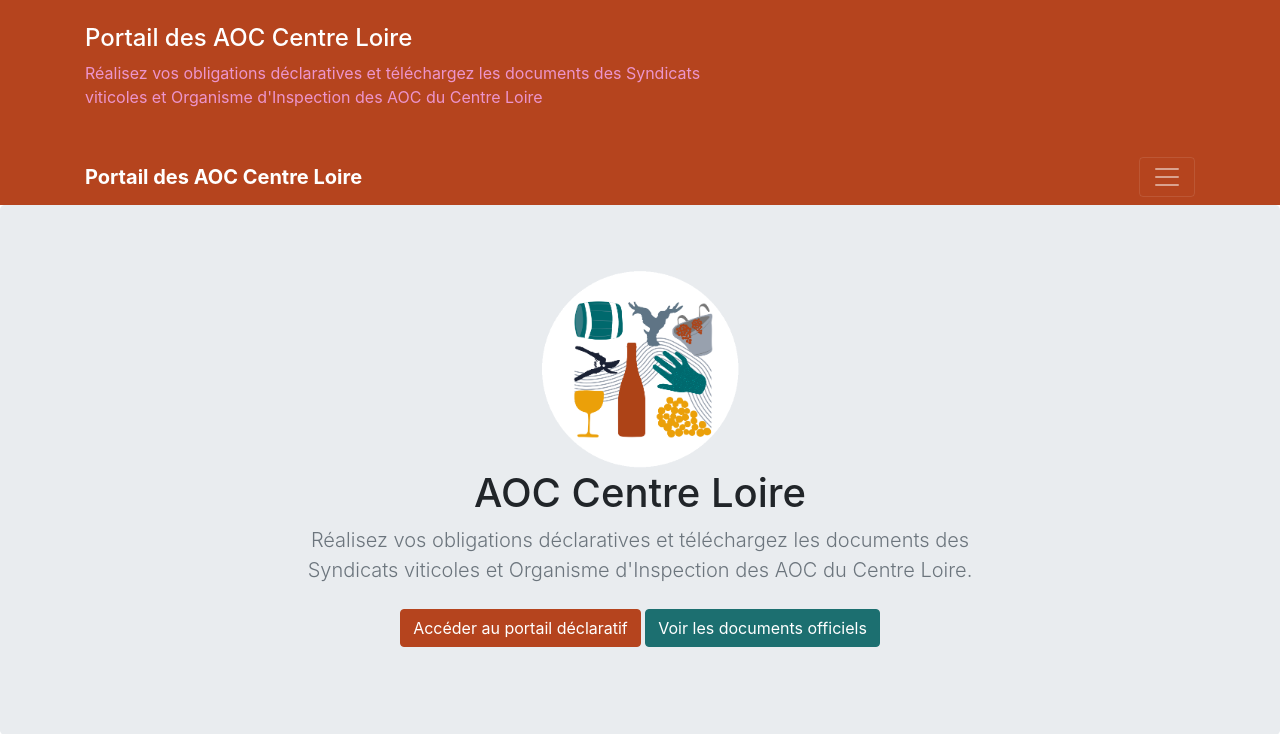
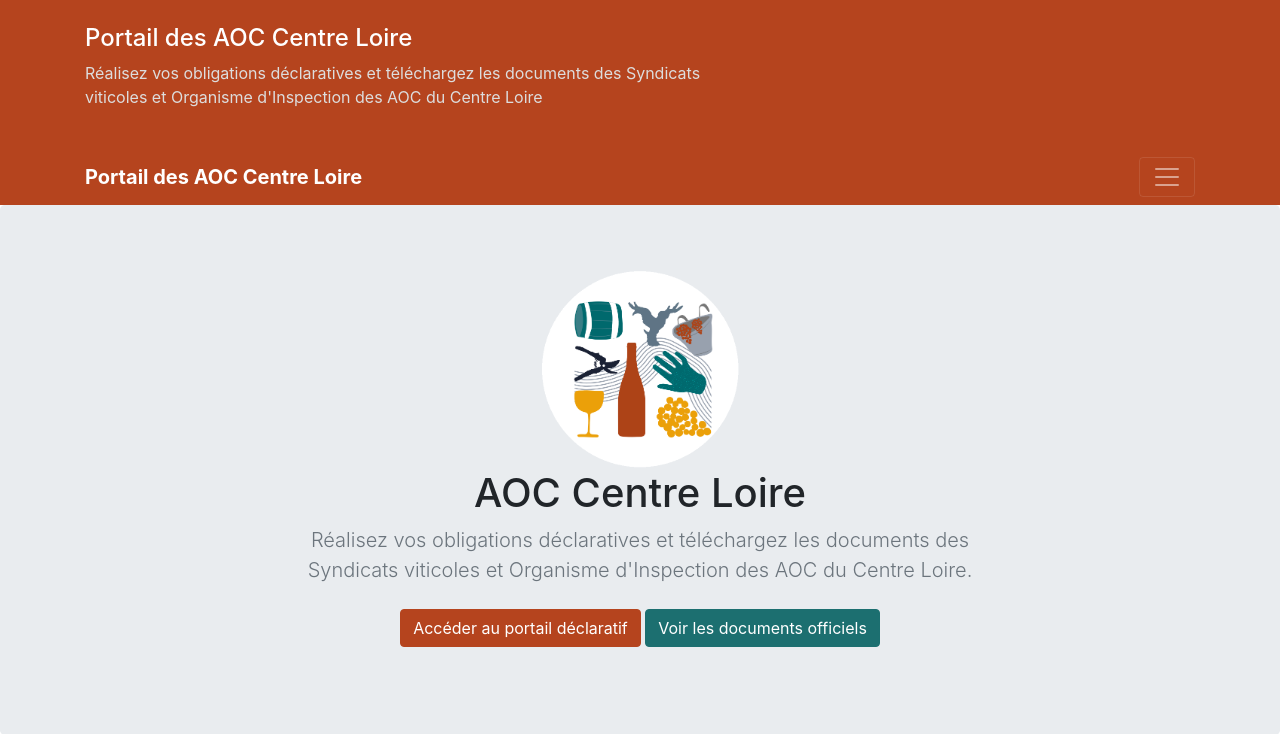
Before and after one commit to 24eme/aoccentreloire, a PHP site: page / in a window 1280 px wide, after a click that opens the changed part. Shown: the top 734 px of the page. Run offline with PHP 8.4, Linux system fonts and the light colour scheme; data that the repository does not hold is empty.

Commit message:
Petites motifs de couleur

```diff
--- a/css/color.css
+++ b/css/color.css
@@ -1,4 +1,6 @@
-.bg-dark{ background-color: #b5441e !important; }
+.bg-dark{
+    background-color: #b5441e !important;
+}
 
 .btn-primary:hover {
     color: #fff;
@@ -13,7 +15,7 @@
 }
 
 #navbarHeader .text-muted {
-    color: #ec95cc !important;
+    color: #dddddd !important;
 }
 
 .btn-secondary {
```
